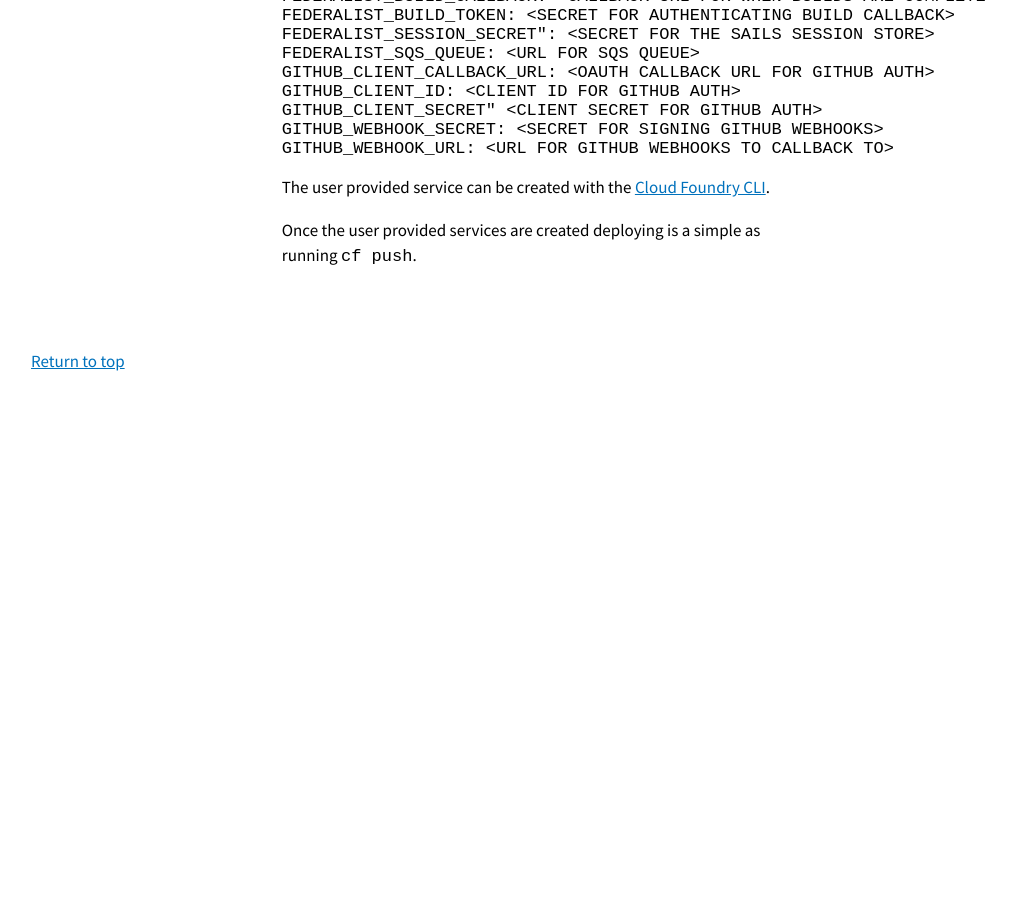
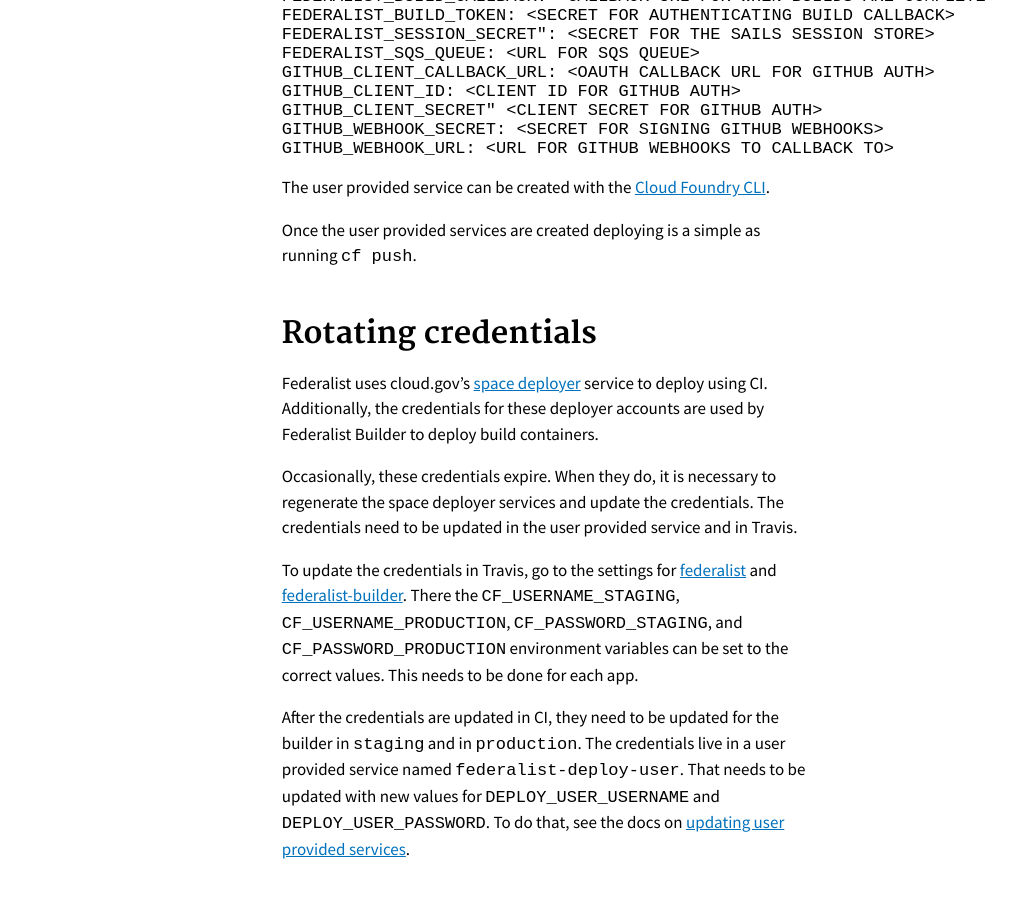
Before and after one commit to Macy-FK/federaliste, a Jekyll site: the page built from pages/how-federalist-works/cloud-gov-setup.md, in a window 1280 px wide and 900 px high, scrolled down 8452 px. Shown: the whole window, without its empty margins (119-1135 px from the left). Built offline with Jekyll 4.4.1, drawn with Linux system fonts in a browser that asks for light colours; Markdown is read by kramdown in place of the engine named in the settings; before the commit the page ends 8844 px from its top, so only the background shows below that.

Commit message:
Add docs describing the process for rotating deployer credentials
Since we use the cloud.gov space-deployer service, the credentials can occasionally expire. This commit adds documentation describing the process for updating the credentials when that happens.

Ref 18F/federalist#849

```diff
--- a/pages/how-federalist-works/cloud-gov-setup.md
+++ b/pages/how-federalist-works/cloud-gov-setup.md
@@ -331,3 +331,13 @@ GITHUB_WEBHOOK_URL: <URL FOR GITHUB WEBHOOKS TO CALLBACK TO>
 The user provided service can be created with the [Cloud Foundry CLI](https://docs.cloudfoundry.org/devguide/services/user-provided.html#create).
 
 Once the user provided services are created deploying is a simple as running `cf push`.
+
+## Rotating credentials
+
+Federalist uses cloud.gov's [space deployer](https://cloud.gov/docs/services/cloud-gov-service-account/#plans) service to deploy using CI. Additionally, the credentials for these deployer accounts are used by Federalist Builder to deploy build containers.
+
+Occasionally, these credentials expire. When they do, it is necessary to regenerate the space deployer services and update the credentials. The credentials need to be updated in the user provided service and in Travis.
+
+To update the credentials in Travis, go to the settings for [federalist](https://travis-ci.org/18F/federalist/settings) and [federalist-builder](https://travis-ci.org/18F/federalist-builder/settings). There the `CF_USERNAME_STAGING`, `CF_USERNAME_PRODUCTION`, `CF_PASSWORD_STAGING`, and `CF_PASSWORD_PRODUCTION` environment variables can be set to the correct values. This needs to be done for each app.
+
+After the credentials are updated in CI, they need to be updated for the builder in `staging` and in `production`. The credentials live in a user provided service named `federalist-deploy-user`. That needs to be updated with new values for `DEPLOY_USER_USERNAME` and `DEPLOY_USER_PASSWORD`. To do that, see the docs on [updating user provided services](https://docs.cloudfoundry.org/devguide/services/user-provided.html#update).
```
